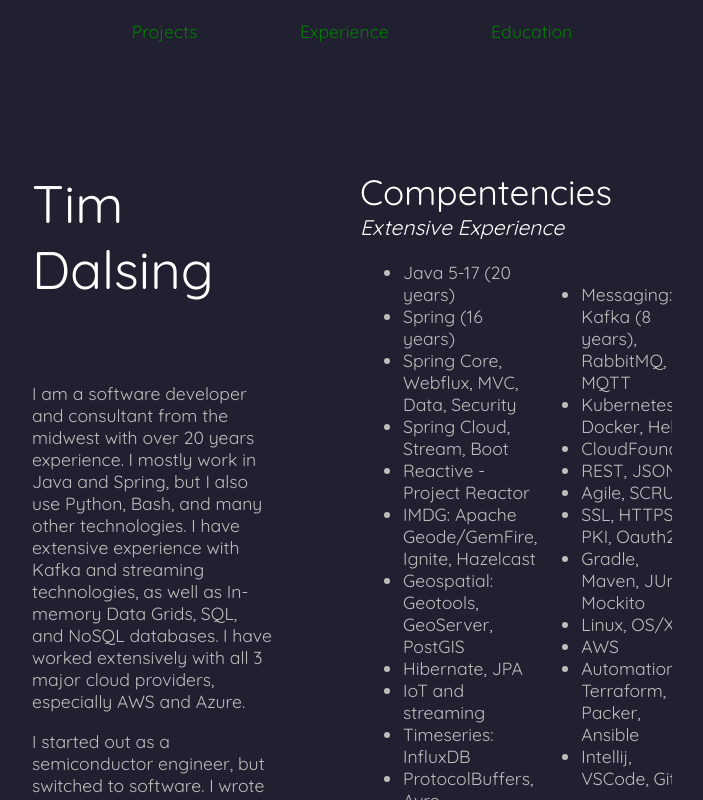
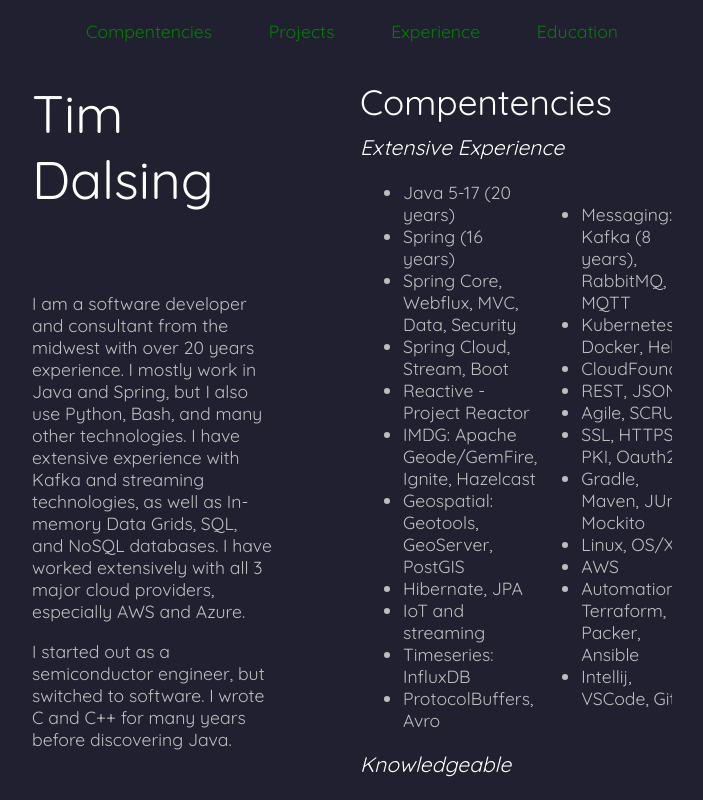
Before and after one commit to timdalsing-dev/timdalsing-dev.github.io, a React (Create React App) app: page / in a window 1280 px wide. Shown: the whole page, without its empty margins (288-991 px from the left). Built offline with nearby package versions, Linux system fonts and the light colour scheme.

Commit message:
Misc updates

```diff
--- a/src/App.css
+++ b/src/App.css
@@ -73,17 +73,17 @@
   display: flex;
   flex-direction: row;
   text-align: left;
-  margin-top: 50px;
+  /* margin-top: 0px; */
 }
 
 .Content-Title {
   width: 30vw;
-  margin-top: 15vh;
+  margin-top: 10vh;
 }
 
 .Content-About {
   overflow-y: auto;
-  margin-top: 15vh;
+  margin-top: 10vh;
   margin-left: 5em;
   padding-right: 5em;
 }
@@ -96,10 +96,6 @@
 .Experience-Title-2 {
   font-size: 1.3em;
   margin-top: 1.0em;
-}
-
-.Education-Title {
-  /* margin-top: 1em; */
 }
 
 p {
--- a/src/components/Nav.tsx
+++ b/src/components/Nav.tsx
@@ -1,5 +1,11 @@
 import React from 'react';
 import '../App.css';
+
+const NavCompentencies = () => {
+    return (
+        <div className='Nav-Item'><a href='#compentencies'>Compentencies</a></div>
+    )
+}
 
 const NavProjects = () => {
     return (
@@ -22,6 +28,7 @@
 const Navbar = () => {
     return (
         <nav className='Nav-Bar'>
+            <NavCompentencies />
             <NavProjects />
             <NavExperience />
             <NavEducation />
--- a/src/pages/Compentencies.tsx
+++ b/src/pages/Compentencies.tsx
@@ -3,9 +3,9 @@
 
 const Compentencies = () => {
     return (
-        <div>
+        <div id='compentencies'>
             <div className='Section-Title'>Compentencies</div>
-            <div className='Section-Subtitle'>Extensive Experience</div>
+            <div className='Section-Subtitle' style={{marginTop: '10px'}}>Extensive Experience</div>
             <table>
                 <tr>
                     <td style={{ width: '50%' }}>
--- a/src/pages/Content.tsx
+++ b/src/pages/Content.tsx
@@ -1,11 +1,11 @@
 import React from 'react';
 import '../App.css';
-import About from './About';
+// import About from './About';
 import Projects from './Projects';
 import Title from './Title';
 import Experience from './Experience';
 import Education from './Education';
-import Portfolio from './Portfolio';
+// import Portfolio from './Portfolio';
 import Compentencies from './Compentencies';
 
 const Content = () => {
--- a/src/pages/Experience.tsx
+++ b/src/pages/Experience.tsx
@@ -13,11 +13,11 @@
                 </div>
 
                 <p>
-                    My role is to help customers with application and data modernization.  Usually that means pairing with the customer’s developers to actually write code (enablement), sometimes it means to define a path to success (the journey), and occasionally it means to recommend best practices  for design, development, and deployment (path-to-prod).  Since the mandate can be very broad, topics covered nearly always go beyond just the code to include automation using CI/CD, tooling to streamline and simplify the process, SRE, etc.
+                    My role is to help customers with application and data modernization.  Usually that means pairing with the customer's developers to actually write code (enablement), sometimes it means to define a path to success (the journey), and occasionally it means to recommend best practices  for design, development, and deployment (path-to-prod).  Since the mandate can be very broad, topics covered nearly always go beyond just the code to include automation using CI/CD, tooling to streamline and simplify the process, SRE, etc.
                 </p>
 
                 <p>
-                    Since VMware/Pivotal’s customers are extremely diverse, the types of engagements and the technologies involved are very broad.  Customers include:
+                    Since VMware/Pivotal's customers are extremely diverse, the types of engagements and the technologies involved are very broad.  Customers include:
                 </p>
 
                 <ul>
@@ -41,6 +41,10 @@
                     <li>Modernization of mainframe and COBOL applications</li>
                 </ul>
 
+                <p>
+                    Key projects and engagements:
+                </p>
+
                 <ul>
                     <li className='List-Item'>Designed and developed a prototype that demonstrates an R-like language for Gemfire. The models are trained against in-memory data. Predictions can be made via ad-hoc and dynamic methods. All standard machine learning models are supported, such as Support Vector Machine, Random Forest, Naive Bayes, and Gaussian Process. Fast Fourier Transforms are also supported.</li>
                     <li className='List-Item'>Defined architecture and developed a prototype for a system that stores credit card account information for fast access using Gemfire. Spring Boot microservices were used to build REST APIs. HBase was used as a backing store for long term storage. Due to the use of in-memory data in Gemfire, the response times were sub-10ms response times at very high volumes.</li>
@@ -53,7 +57,7 @@
                 </div>
 
                 <p>
-                    My role was to provide technical assistance to the sales staff for Rocana's logs and metrics analytics product.  Rocana was a startup that was purchased by Splunk.  Essentially Rocana was building a big data version of Splunk.  The data was stored in Hadoop and used Impala as the query tool for metrics and Solr for log searching.  Kafka was extensively for metrics and log collection.  The product supported ingest rates of up to 100k events/metrics per second.
+                    My role was to provide technical assistance to the sales staff for Rocana's logs and metrics analytics product.  Rocana was a startup that was purchased by Splunk.  Essentially Rocana was building a big data version of Splunk.  The data was stored in Hadoop and used Impala as the query tool for metrics and Solr for log searching.  Kafka was used extensively for metrics and log collection.  The product supported ingest rates of up to 100k events/metrics per second.
                 </p>
 
                 <div className='Experience-Title-2'>
@@ -88,7 +92,7 @@
                 </div>
 
                 <ul>
-                    <li className='List-Item'>Architect for key J2EE module in Ameriprise’s suite of applications provided to financial advisers. This module generates investment recommendations for the financial adviser using inputs from the customer, which is the foundation for the entire system. Also created a prototype of the module for the offshore development team.</li>
+                    <li className='List-Item'>Architect for key J2EE module in Ameriprise's suite of applications provided to financial advisers. This module generates investment recommendations for the financial adviser using inputs from the customer, which is the foundation for the entire system. Also created a prototype of the module for the offshore development team.</li>
                     <li className='List-Item'>Enterprise architect for a major business process redesign that moves data entry and some financial analysis to an offshore facility. This is provided as a service to the advisers, who previously performed this work themselves.</li>
                     <li className='List-Item'>Architected, designed, and coded a critical automation utility that eliminates a manual process. This application is written in Java using Eclipse. It also uses MQ to query a mainframe for financial data.</li>
                 </ul>
```
Also changed, not shown: src/pages/Projects.tsx (+6 -5 lines).
